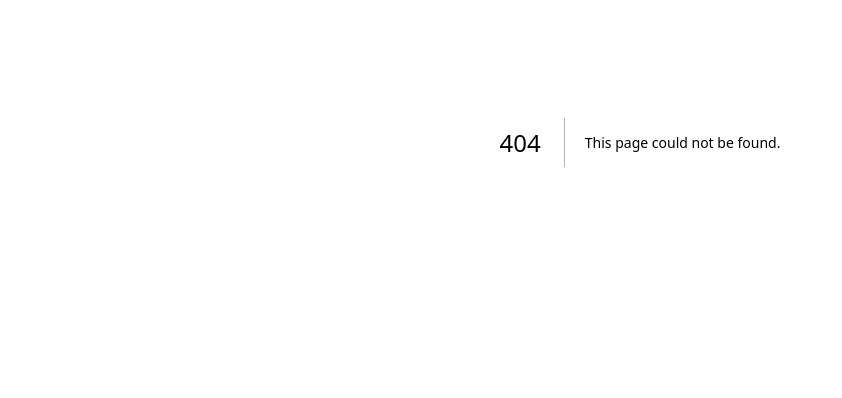
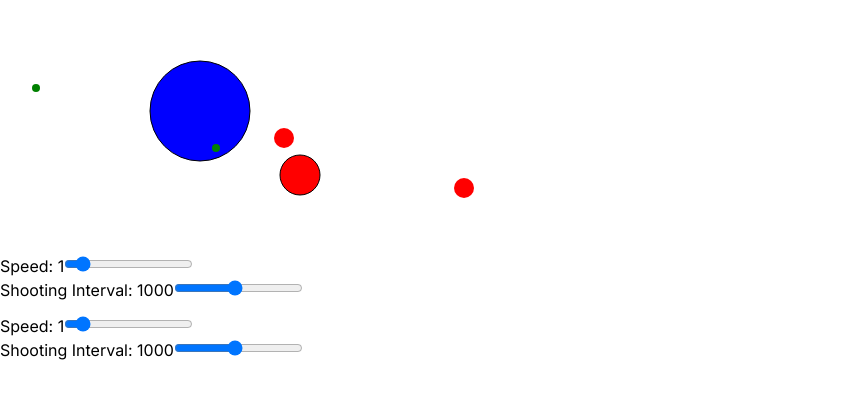
Before and after one commit to DimaChere/testovoe-belaya-doska, a Next.js app: page /tester-shooting-settings in a window 1280 px wide. Before the commit this address had no page. Shown: the part 258-656 px from the top of the page, without its empty margins (0-842 px from the left). Built offline with nearby package versions, Linux system fonts and the light colour scheme.

Commit message:
move and shooting settings

```diff
--- /dev/null
+++ b/src/app/tester-shooting-settings/page.tsx
@@ -0,0 +1,169 @@
+"use client";
+import { useRef, useEffect, useState } from "react";
+interface Item {
+    x: number;
+    y: number;
+    radius: number;
+    speed: number;
+    direction: number;
+    color: string;
+    spells: Spell[];
+    lastShootTime: number;
+    shootingInterval: number;
+    shootingDirection: number;
+    spellColor: string;
+}
+
+interface Spell {
+    x: number;
+    y: number;
+    radius: number;
+}
+export default function TesterShootingSettings() {
+    const canvasRef = useRef<HTMLCanvasElement>(null);
+    const [items, setItems] = useState<Item[]>([
+        {
+            x: 200,
+            y: 200,
+            radius: 50,
+            speed: 1,
+            direction: 1,
+            color: "blue",
+            spells: [],
+            lastShootTime: Date.now(),
+            shootingInterval: 1000,
+            shootingDirection: 1,
+            spellColor: "red",
+        },
+        {
+            x: 300,
+            y: 100,
+            radius: 20,
+            speed: 1,
+            direction: 1,
+            color: "red",
+            spells: [],
+            lastShootTime: Date.now(),
+            shootingInterval: 1000,
+            shootingDirection: -1,
+            spellColor: "green",
+        },
+    ]);
+
+    const itemsRef = useRef<Item[]>(items);
+
+    useEffect(() => {
+        itemsRef.current = items;
+    }, [items]);
+
+    const handleSpeedChange = (index: number, newSpeed: number) => {
+        const updatedItems = [...itemsRef.current];
+        updatedItems[index].speed = newSpeed;
+        setItems(updatedItems);
+    };
+
+    const handleShootingIntervalChange = (
+        index: number,
+        newInterval: number
+    ) => {
+        const updatedItems = [...itemsRef.current];
+        updatedItems[index].shootingInterval = newInterval;
+        setItems(updatedItems);
+    };
+
+    useEffect(() => {
+        const canvas = canvasRef.current;
+        const ctx = canvas?.getContext("2d");
+        if (!ctx || !canvas) return;
+
+        const animate = () => {
+            const now = Date.now();
+
+            ctx.clearRect(0, 0, canvas.width, canvas.height);
+
+            itemsRef.current.forEach((item, index) => {
+                item.y += item.speed * item.direction;
+
+                if (
+                    item.y + item.radius > canvas.height ||
+                    item.y - item.radius < 0
+                ) {
+                    item.direction *= -1;
+                }
+
+                ctx.beginPath();
+                ctx.arc(item.x, item.y, item.radius, 0, Math.PI * 2);
+                ctx.fillStyle = item.color;
+                ctx.fill();
+                ctx.stroke();
+                ctx.closePath();
+
+                if (now - item.lastShootTime >= item.shootingInterval) {
+                    item.spells.push({
+                        x: item.x,
+                        y: item.y,
+                        radius: item.radius / 5,
+                    });
+                    item.lastShootTime = now;
+                }
+
+                item.spells.filter((spell) => {
+                    return spell.x > 0 && spell.x < canvas.width;
+                });
+
+                item.spells.forEach((spell, spellIndex) => {
+                    spell.x += 3 * item.shootingDirection;
+
+                    ctx.beginPath();
+                    ctx.arc(spell.x, spell.y, spell.radius, 0, Math.PI * 2);
+                    ctx.fillStyle = item.spellColor;
+                    ctx.fill();
+                    ctx.closePath();
+                });
+            });
+
+            requestAnimationFrame(animate);
+        };
+
+        animate(); // Запускаем анимацию
+    }, []);
+
+    return (
+        <div>
+            <canvas ref={canvasRef} width={500} height={500} />
+            {items.map((item, index) => (
+                <div key={index} className="my-3">
+                    <div>
+                        <label htmlFor="">Speed: {item.speed}</label>
+                        <input
+                            type="range"
+                            min="0"
+                            max="10"
+                            value={item.speed}
+                            onChange={(e) =>
+                                handleSpeedChange(index, +e.target.value)
+                            }
+                        />
+                    </div>
+                    <div>
+                        <label htmlFor="">
+                            Shooting Interval: {item.shootingInterval}
+                        </label>
+                        <input
+                            type="range"
+                            min="100"
+                            max="2000"
+                            value={item.shootingInterval}
+                            onChange={(e) => {
+                                handleShootingIntervalChange(
+                                    index,
+                                    +e.target.value
+                                );
+                            }}
+                        />
+                    </div>
+                </div>
+            ))}
+        </div>
+    );
+}
```
